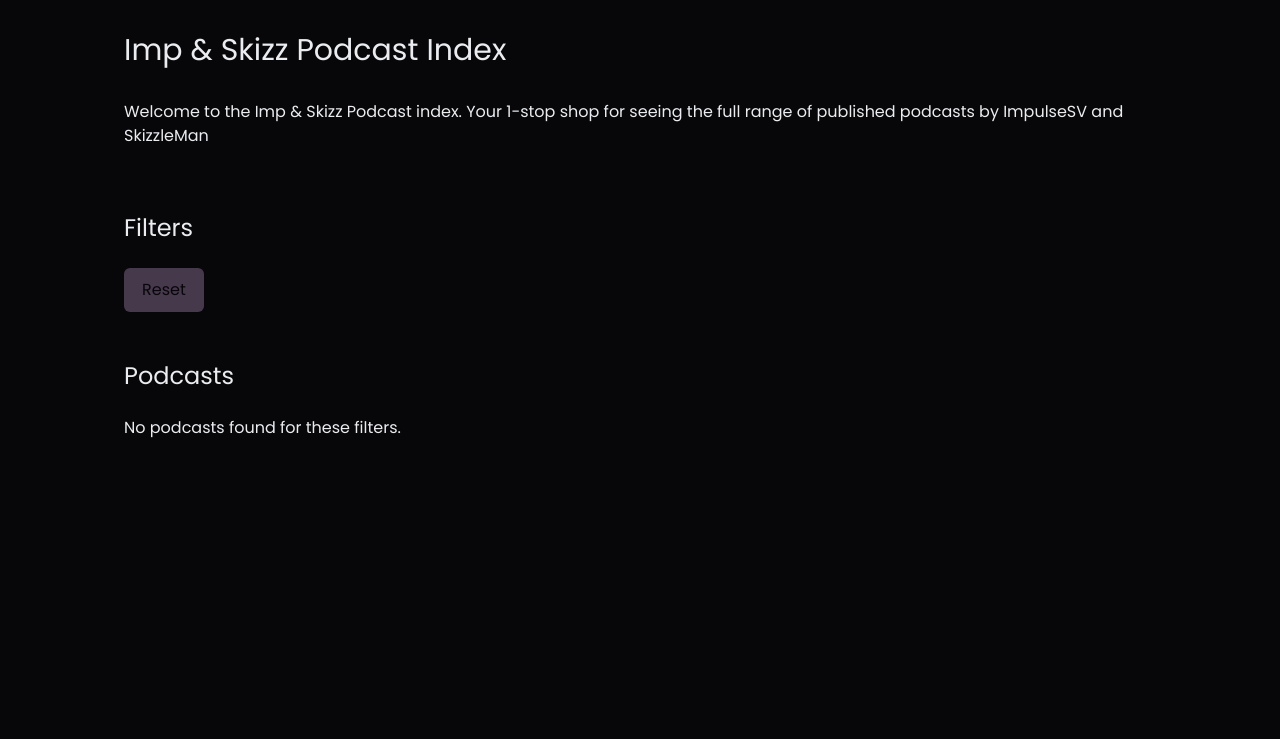
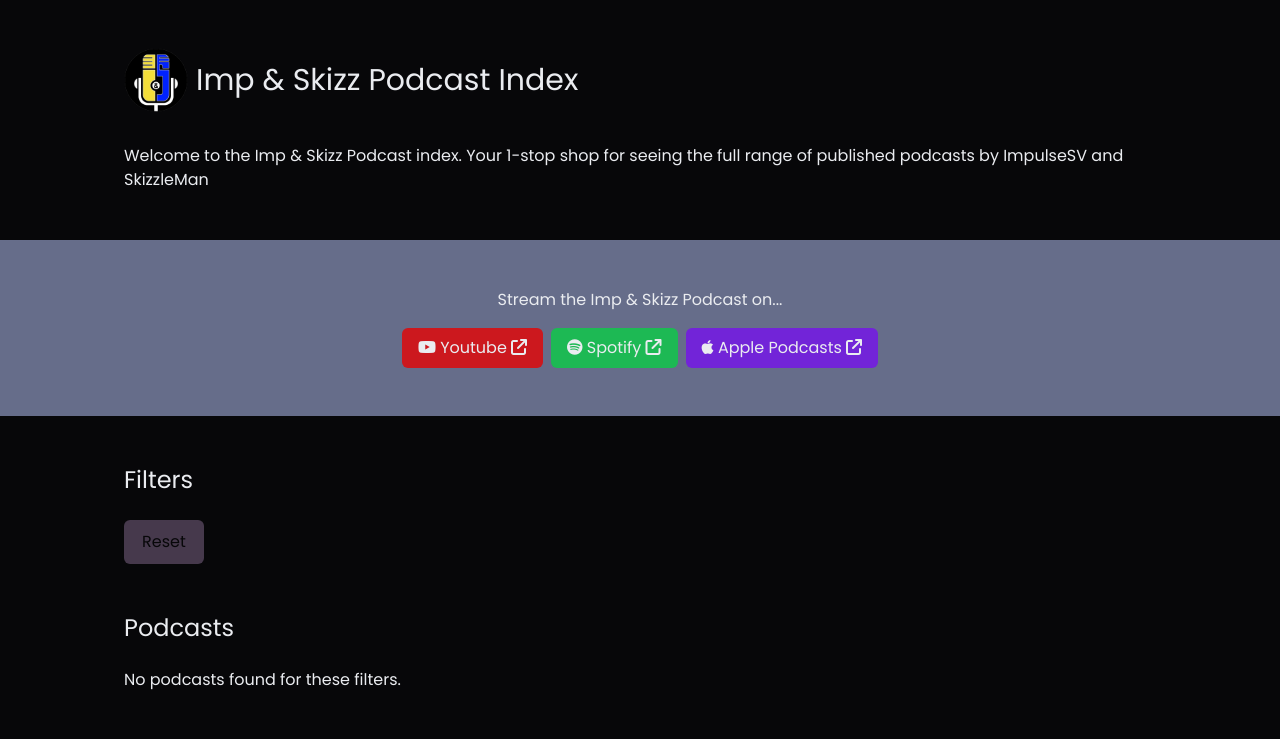
Before and after one commit to jmwhitworth/imp-skizz-podcast, a Django app: page / in a window 1280 px wide. Shown: the top 739 px of the page. Run offline with Django 4.2, Linux system fonts and the light colour scheme; data that the repository does not hold is empty; style sheets or scripts are compiled from the project's sources.

Commit message:
Add Apple Podcasts

```diff
--- a/podcasts/models.py
+++ b/podcasts/models.py
@@ -11,6 +11,7 @@ class Podcast(models.Model):
     episode_number = models.IntegerField(unique=True, default=0)
     youtube_id = models.CharField(max_length=50, default="")
     spotify_id = models.CharField(max_length=50, default="")
+    apple_music_url = models.CharField(max_length=255, default="")
     release_date = models.DateField()
     tags = models.ManyToManyField(Tag, related_name='podcasts')
 
--- a/podcasts/templates/podcasts/index.html
+++ b/podcasts/templates/podcasts/index.html
@@ -1,9 +1,11 @@
 <!DOCTYPE html>
 <html lang="en">
     <head>
+        {% load static %}
         <meta charset="UTF-8">
         <meta name="viewport" content="width=device-width, initial-scale=1.0">
         <title>Imp & Skizz Podcast Index</title>
+        <link rel="icon" type="image/x-icon" href="{% static 'images/imp-skizz-podcast-logo-small.webp' %}">
 
         <!-- Fonts -->
         <link rel="preconnect" href="https://fonts.googleapis.com">
@@ -11,7 +13,6 @@
         <link href="https://fonts.googleapis.com/css2?family=Poppins:ital,wght@0,100;0,200;0,300;0,400;0,500;0,600;0,700;0,800;0,900;1,100;1,200;1,300;1,400;1,500;1,600;1,700;1,800;1,900&display=swap" rel="stylesheet">
 
         <!-- Assets -->
-        {% load static %}
         <link href="{% static 'css/output.css' %}" rel="stylesheet">
         <link href="{% static 'fontawesome/css/fontawesome.css' %}" rel="stylesheet" />
         <link href="{% static 'fontawesome/css/brands.css' %}" rel="stylesheet" />
@@ -19,13 +20,43 @@
         <script src="{% static 'js/htmx.2.0.1.js' %}"></script>
     </head>
     <body class="font-poppins bg-background text-text">
-        <section class="container py-8 space-y-8">
-            <h1 class="text-3xl">Imp & Skizz Podcast Index</h1>
-            <p>Welcome to the Imp & Skizz Podcast index. Your 1-stop shop for seeing the full range of published podcasts by ImpulseSV and SkizzleMan</p>
+        <section class="py-12">
+            <div class="container space-y-8">
+                <div class="flex gap-2 justify-start items-center">
+                    <img src="{% static 'images/imp-skizz-podcast-logo-medium.webp' %}" width="64" height="64">
+                    <h1 class="text-3xl">Imp & Skizz Podcast Index</h1>
+                </div>
+                <p>Welcome to the Imp & Skizz Podcast index. Your 1-stop shop for seeing the full range of published podcasts by ImpulseSV and SkizzleMan</p>
+            </div>
         </section>
 
-        <section class="container py-8">
-            <div id="filter-results" class="space-y-12">
+        <section class="py-12 bg-primary">
+            <div class="container text-center">
+                <h2>Stream the Imp & Skizz Podcast on...</h2>
+                <div class="mt-4 flex gap-2 justify-center flex-row">
+                    <a href="https://www.youtube.com/@impandskizzpodcast" target="_blank" class="btn bg-youtube">
+                        <i class="fa-brands fa-youtube"></i>
+                        Youtube
+                        <i class="fa-solid fa-arrow-up-right-from-square"></i>
+                    </a>
+
+                    <a href="https://open.spotify.com/show/1EPoDsUI8BnhLbdERd5Y4w" target="_blank" class="btn bg-spotify">
+                        <i class="fa-brands fa-spotify"></i>
+                        Spotify
+                        <i class="fa-solid fa-arrow-up-right-from-square"></i>
+                    </a>
+
+                    <a href="https://podcasts.apple.com/gb/podcast/imp-and-skizz-podcast/id1639033817" target="_blank" class="btn bg-apple-podcasts">
+                        <i class="fa-brands fa-apple"></i>
+                        Apple Podcasts
+                        <i class="fa-solid fa-arrow-up-right-from-square"></i>
+                    </a>
+                </div>
+            </div>
+        </section>
+
+        <section class="py-12">
+            <div id="filter-results" class="container space-y-12">
                 {% include 'podcasts/partials/filter_results.html' %}
             </div>
         </section>
--- a/tailwind.config.js
+++ b/tailwind.config.js
@@ -16,6 +16,7 @@ module.exports = {
         'accent': '#755774',
         'youtube': '#cc181e',
         'spotify': '#1db954',
+        'apple-podcasts': '#7224d8',
        },
     },
     container: {
```
Also changed, not shown: podcasts/templates/podcasts/partials/podcast_card.html (+19 -7 lines), podcasts/migrations/0006_podcast_apple_music_url.py (added), podcasts/templates/podcasts/partials/filter_results.html (line endings or trailing spaces), static/images/imp-skizz-podcast-logo-full.webp (added), static/images/imp-skizz-podcast-logo-medium.webp (added), static/images/imp-skizz-podcast-logo-small.webp (added).
